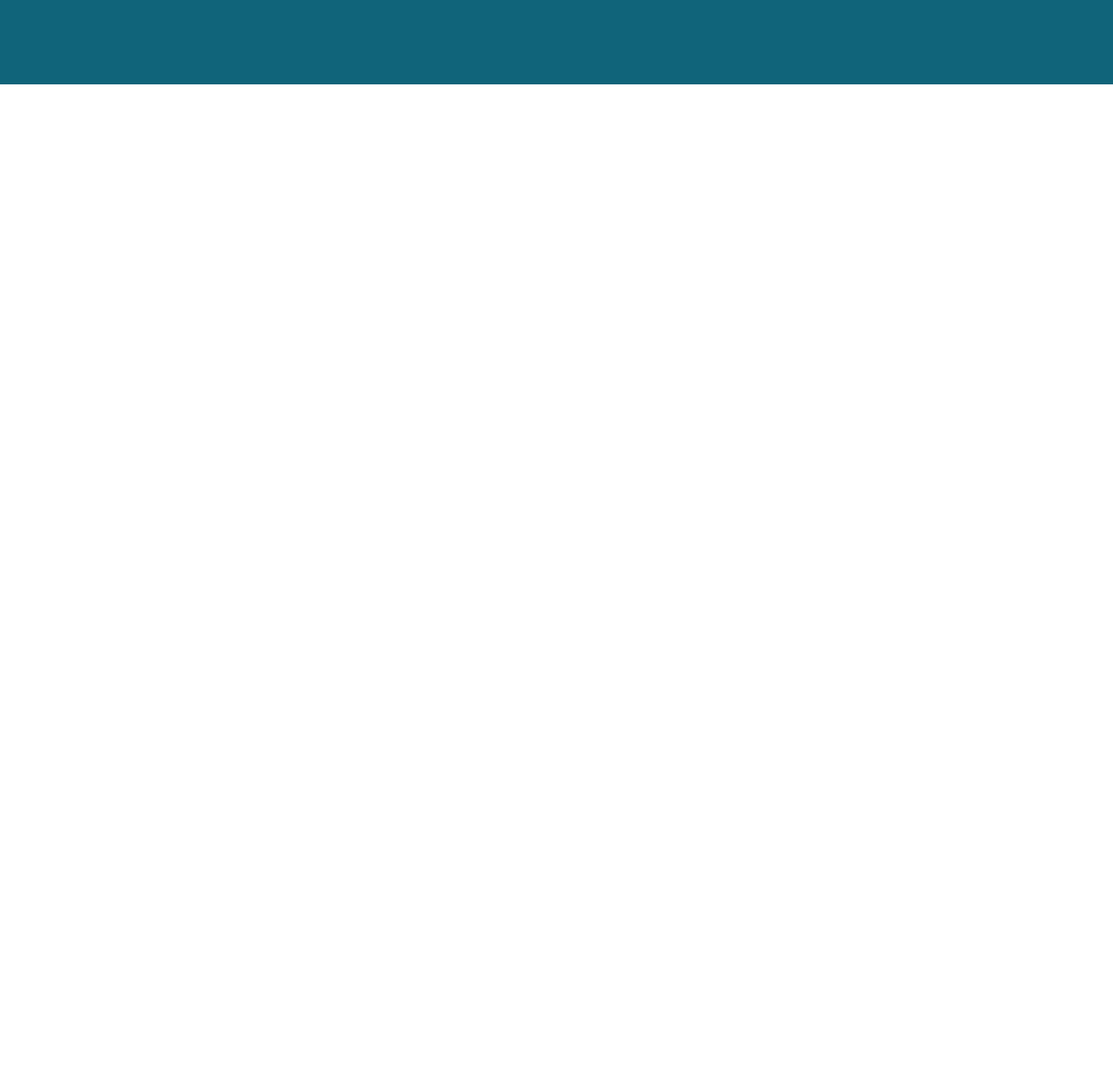
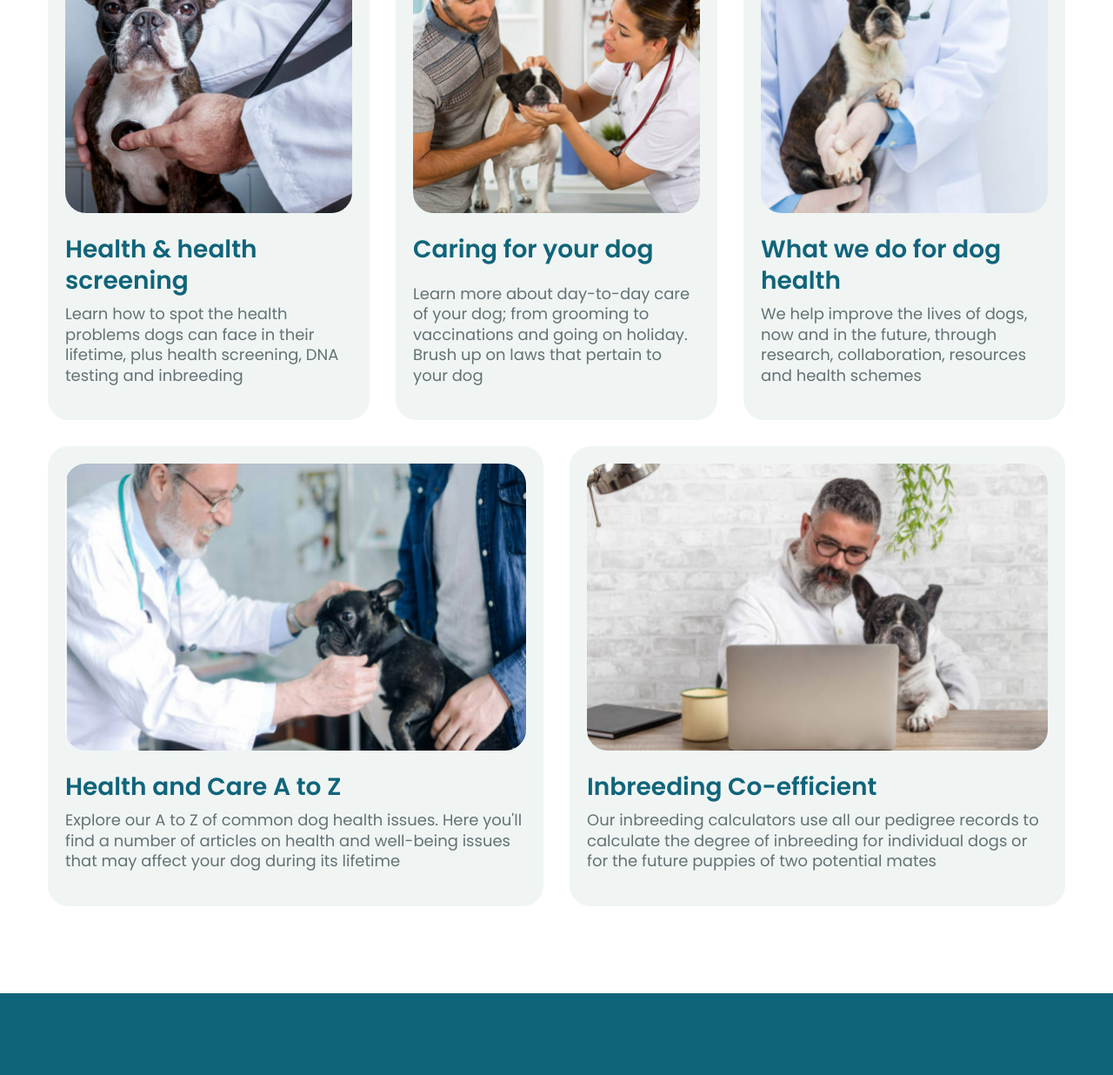
Before and after one commit to oilprint/bulldogclub, a website: page app/index.html in a window 1280 px wide. Shown: the part 2331-3567 px from the top of the page at 87% size. Before the commit the page ends 2428 px from the top, so only its background shows below. Drawn offline with nearby package versions, Linux system fonts and the light colour scheme; files that its build step writes are made by us from their sources.

Commit message:
added articles

```diff
--- a/app/index.html
+++ b/app/index.html
@@ -85,12 +85,14 @@
         <div class="about__inner">
           <div class="about__photos">
             <div class="about__column-1">
-              <img class="about__img about__img--top" src="images/photo-1.jpg" width="250" height="290" alt="Our member">
+              <img class="about__img about__img--top" src="images/photo-1.jpg" width="250" height="290"
+                alt="Our member">
               <img class="about__img" src="images/photo-2.jpg" width="250" height="200" alt="Our member">
             </div>
             <div class="about__column-2">
-              <img class="about__img about__img--top" src="images/photo-3.jpg" width="330" height="230" alt="Our member">
-              <img class="about__img" src="images/photo-4.jpg" width="330" height="260"  alt="Our member">
+              <img class="about__img about__img--top" src="images/photo-3.jpg" width="330" height="230"
+                alt="Our member">
+              <img class="about__img" src="images/photo-4.jpg" width="330" height="260" alt="Our member">
             </div>
           </div>
           <div class="about__content">
@@ -98,11 +100,12 @@
               About Us
             </h2>
             <p class="about__txt">
-              The Bulldog Club of Kentucky is a non-profit organization whose members range from professional Bulldog breeders, people who compete at dog shows, owners of pet Bulldogs, and people who just love the breed.
+              The Bulldog Club of Kentucky is a non-profit organization whose members range from professional Bulldog
+              breeders, people who compete at dog shows, owners of pet Bulldogs, and people who just love the breed.
 
             </p>
             <button class="button button--light focus" type="button">
-               Sign Up
+              Sign Up
             </button>
 
           </div>
@@ -144,6 +147,81 @@
         </ul>
       </div>
 
+    </section>
+
+    <section class="articles section">
+      <div class="container">
+        <h2 class="title articles__title">
+          Health and dog care
+        </h2>
+        <ul class="articles__row">
+          <li class="articles__item">
+            <a class="articles-card" href="#">
+              <img class="articles-card__img" src="images/articles/screening.jpg" width="530" height="330" alt="#">
+              <h3 class="articles-card__title">
+                Health & health screening
+              </h3>
+              <p class="articles-card__txt">
+                Learn how to spot the health problems dogs can face in their lifetime, plus health screening, DNA
+                testing and inbreeding
+              </p>
+            </a>
+          </li>
+          <li class="articles__item">
+            <a class="articles-card" href="#">
+              <img class="articles-card__img" src="images/articles/Caring.jpg" width="530" height="330" alt="#">
+              <h3 class="articles-card__title">
+                Caring for your dog
+              </h3>
+              <p class="articles-card__txt">
+                Learn more about day-to-day care of your dog; from grooming to vaccinations and going on holiday. Brush
+                up on laws that pertain to your dog
+              </p>
+            </a>
+          </li>
+          <li class="articles__item">
+            <a class="articles-card" href="#">
+              <img class="articles-card__img" src="images/articles/healf.jpg" width="530" height="330" alt="#">
+              <h3 class="articles-card__title">
+                What we do for dog health
+              </h3>
+              <p class="articles-card__txt">
+                We help improve the lives of dogs, now and in the future, through research, collaboration, resources and
+                health schemes
+              </p>
+            </a>
+          </li>
+        </ul>
+
+        <ul class="articles__row">
+          <li class="articles__item">
+            <a class="articles-card" href="#">
+              <img class="articles-card__img" src="images/articles/care.jpg" width="530" height="330" alt="#">
+              <h3 class="articles-card__title">
+                Health and Care A to Z
+              </h3>
+              <p class="articles-card__txt">
+                Explore our A to Z of common dog health issues. Here you'll find a number of articles on health and
+                well-being issues that may affect your dog during its lifetime
+              </p>
+            </a>
+          </li>
+          <li class="articles__item">
+            <a class="articles-card" href="#">
+              <img class="articles-card__img" src="images/articles/inbreeding.png" width="530" height="330" alt="#">
+              <h3 class="articles-card__title">
+                Inbreeding Co-efficient
+              </h3>
+              <p class="articles-card__txt">
+                Our inbreeding calculators use all our pedigree records to calculate the degree of inbreeding for
+                individual dogs or for the future puppies of two potential mates
+              </p>
+            </a>
+          </li>
+
+        </ul>
+
+      </div>
     </section>
 
 
--- /dev/null
+++ b/app/scss/lego/_articles.scss
@@ -0,0 +1,51 @@
+.articles {
+
+  &__title {
+    margin-bottom: 30px;
+  }
+
+  &__row {
+    display: flex;
+    justify-content: space-between;
+    align-items: stretch;
+    margin-bottom: 30px;
+  }
+
+  &__item {
+    width: calc((100% - 2 * 30px) / 3);
+    flex-grow: 1;
+
+    &:not(:last-child) {
+      margin-right: 30px;
+    }
+  }
+}
+
+.articles-card {
+  padding: 20px 20px 40px;
+  border-radius: 24px;
+  background-color: $bg;
+  display: flex;
+  flex-direction: column;
+  height: 100%;
+
+
+  &__img {
+    object-fit: cover;
+    margin-bottom: 24px;
+    border-radius: 24px;
+  }
+
+  &__title {
+    font-size: 28px;
+    font-weight: 600;
+    color: $secondary;
+    margin-bottom: 8px;
+  }
+
+  &__txt {
+    font-size: 18px;
+    margin-top: auto;
+
+  }
+}
--- a/app/scss/style.scss
+++ b/app/scss/style.scss
@@ -9,4 +9,5 @@
 @import 'lego/hero';
 @import 'lego/about';
 @import 'lego/adv';
+@import 'lego/articles';
 @import 'lego/footer';
```
Also changed, not shown: app/images/articles/care.jpg (added), app/images/articles/caring.jpg (added), app/images/articles/healf.jpg (added), app/images/articles/inbreeding.png (added), app/images/articles/screening.jpg (added).
